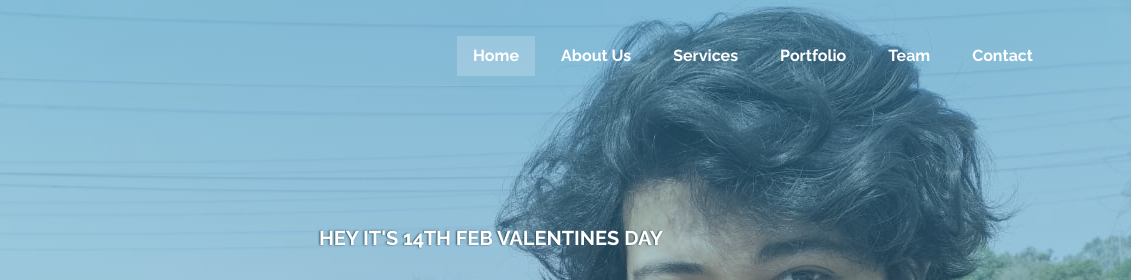
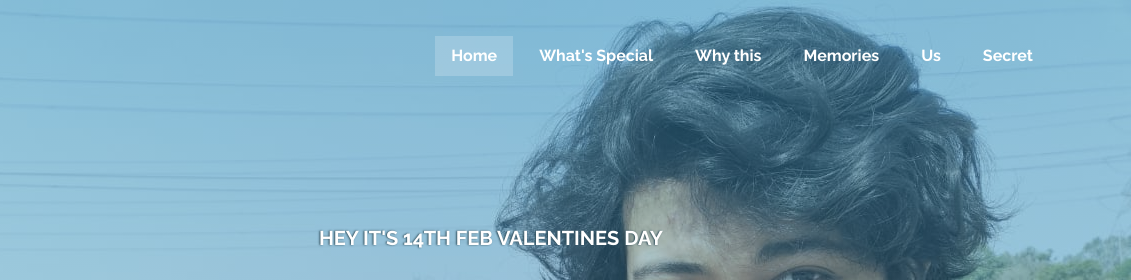
Before and after one commit to Sayansree/VN-1-frontend, a plain HTML site: page index.html in a window 1280 px wide. Shown: the top 280 px of the page, 149-1280 px from the left. Drawn offline with nearby package versions, Linux system fonts and the light colour scheme; no server answers; files whose address does not match are found by name.

Commit message:
twicks
Signed-off-by: Sayansree <sayansreeparia@gmail.com>

```diff
--- a/index.html
+++ b/index.html
@@ -52,11 +52,11 @@
       <nav id="navbar" class="navbar">
         <ul>
           <li><a class="nav-link scrollto active" href="#hero">Home</a></li>
-          <li><a class="nav-link scrollto" href="#about">About Us</a></li>
-          <li><a class="nav-link scrollto" href="#services">Services</a></li>
-          <li><a class="nav-link scrollto" href="#portfolio">Portfolio</a></li>
-          <li><a class="nav-link scrollto" href="#team">Team</a></li>
-          <li><a class="nav-link scrollto" href="#contact">Contact</a></li>
+          <li><a class="nav-link scrollto" href="#about">What's Special</a></li>
+          <li><a class="nav-link scrollto" href="#services">Why this</a></li>
+          <li><a class="nav-link scrollto" href="#portfolio">Memories</a></li>
+          <li><a class="nav-link scrollto" href="#team">Us</a></li>
+          <li><a class="nav-link scrollto" href="#contact">Secret</a></li>
         </ul>
         <i class="bi bi-list mobile-nav-toggle"></i>
       </nav><!-- .navbar -->
```
